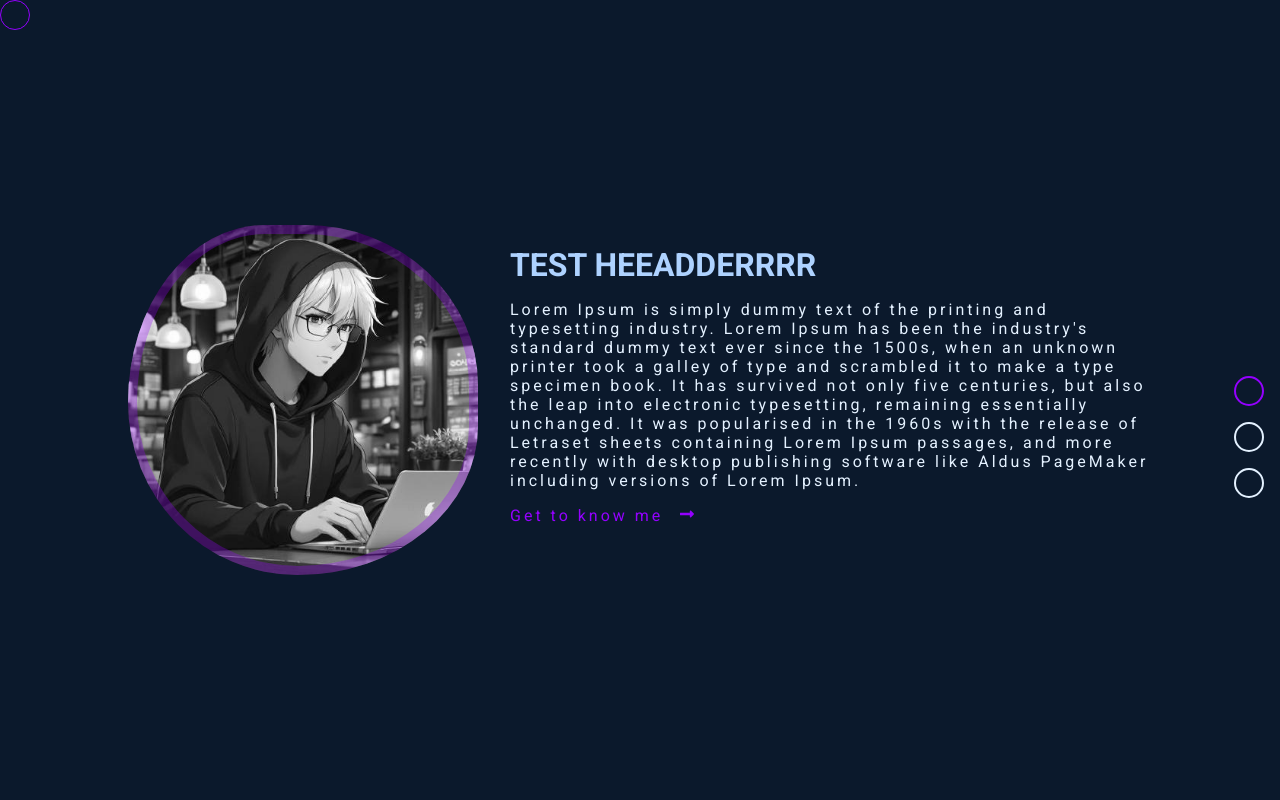
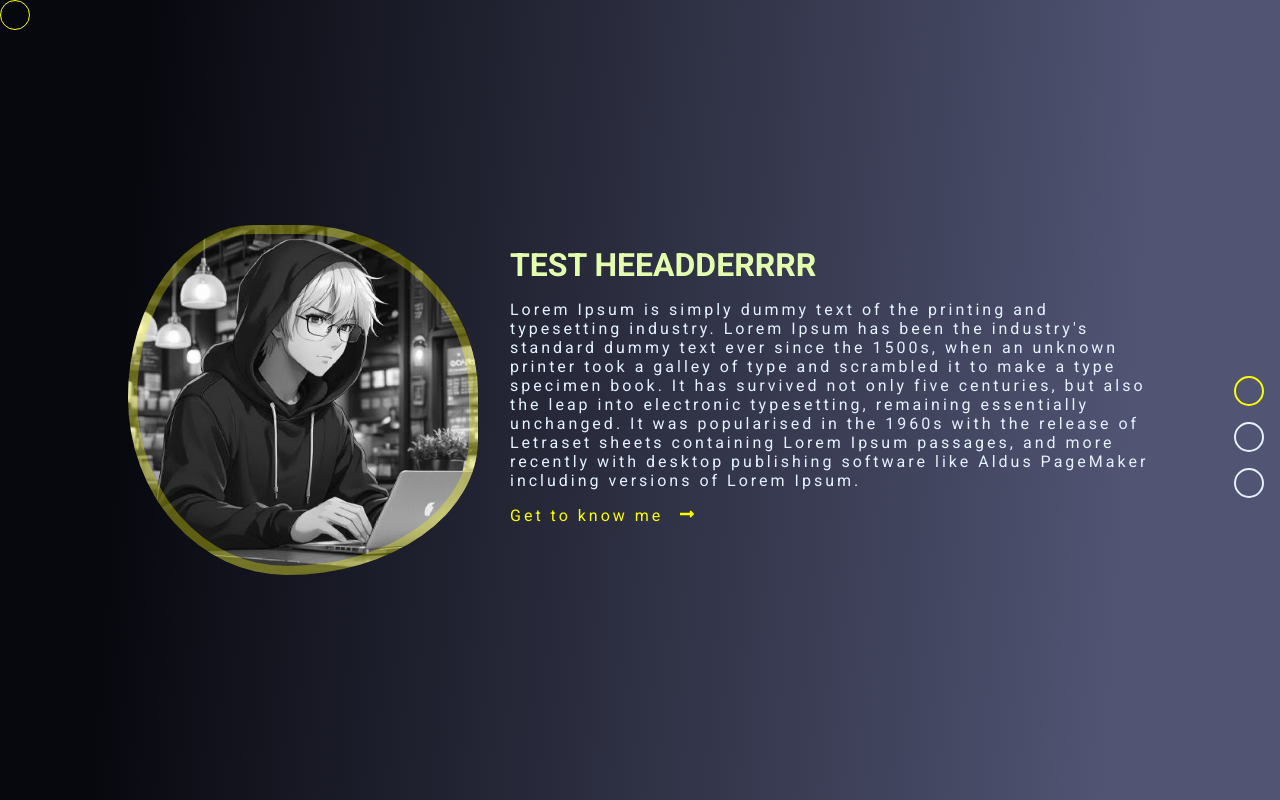
Before and after one commit to sekvi99/portfolio-website, a React (Create React App) app in the folder portfolio-website/portfolio-app/: page /home in a window 1280 px wide. Built offline with nearby package versions, Linux system fonts and the light colour scheme; a web font is replaced by a local one.

Commit message:
Small style adjustments

```diff
--- a/portfolio-website/portfolio-app/src/App.scss
+++ b/portfolio-website/portfolio-app/src/App.scss
@@ -8,8 +8,8 @@
   --title-color-dark: #021526;
   --primary-color: #0b192c;
   --primary-color-light: #27005D;
-  --primary-highlight-color: #9400FF;
-  --header-text-color: #AED2FF;
+  --primary-highlight-color: #fbff00;
+  --header-text-color: #e3ffae;
   --text-color: #E4F1FF;
 
   /* Fonts and typography */
@@ -73,7 +73,8 @@ textarea {
 }
 
 body {
-  background-color: var(--primary-color);
+  background-color: transparent;
+  background-image: linear-gradient( 94.3deg,  rgb(7, 8, 14) 10.9%, rgba(81,84,115,1) 87.1% );
   color: var(--text-color);
 }
 
--- a/portfolio-website/portfolio-app/src/App.tsx
+++ b/portfolio-website/portfolio-app/src/App.tsx
@@ -26,7 +26,8 @@ const App: React.FC = (): JSX.Element => {
   return (
     <div className="app">
       <Router>
-      <AnimatePresence>{loadingStatus ? null : <Loader />}</AnimatePresence>
+        {/* TODO HANDLE Loader */}
+        {/* <AnimatePresence>{loadingStatus ? null : <Loader />}</AnimatePresence> */}
         <Cursor />
         <PageIndicator />
 
--- a/portfolio-website/portfolio-app/src/components/logo/logo.scss
+++ b/portfolio-website/portfolio-app/src/components/logo/logo.scss
@@ -6,7 +6,7 @@ $imageSize: 350px;
         background-repeat: no-repeat;
         background-position: center;
         background-size: cover;
-        box-shadow: inset 0 0 0 9px rgb(148 0 255 / 30%);
+        box-shadow: inset 0 0 0 9px rgb(251 255 0 / 30%);
         order: 1;
         justify-content: center;
         width: $imageSize;
--- a/portfolio-website/portfolio-app/src/pages/home/Home.tsx
+++ b/portfolio-website/portfolio-app/src/pages/home/Home.tsx
@@ -16,7 +16,7 @@ const Home: React.FC = (): JSX.Element => {
           <h1>{homeContent.heroSectionHeader}</h1>
           <p>{homeContent.heroSection}</p>
           <span>
-            {homeContent.getToKnowMeText} <FaLongArrowAltRight />
+            {homeContent.getToKnowMeText} <FaLongArrowAltRight className="contact-arrow" />
           </span>
         </div>
       </Reveal>
--- a/portfolio-website/portfolio-app/src/pages/home/home.scss
+++ b/portfolio-website/portfolio-app/src/pages/home/home.scss
@@ -17,11 +17,17 @@ $heroContentLetterSpacing: 3px;
       color: var(--primary-highlight-color);
       display: flex;
       gap: 1rem;
-      @include defaultTransition;
+
+      .contact-arrow {
+        @include defaultTransition;
+      }
 
       &:hover {
-        font-size: var(--h4-font-size);
         cursor: pointer;
+
+        .contact-arrow {
+          margin-left: var(--m-0-5);
+        }
       }
     }
 
```
